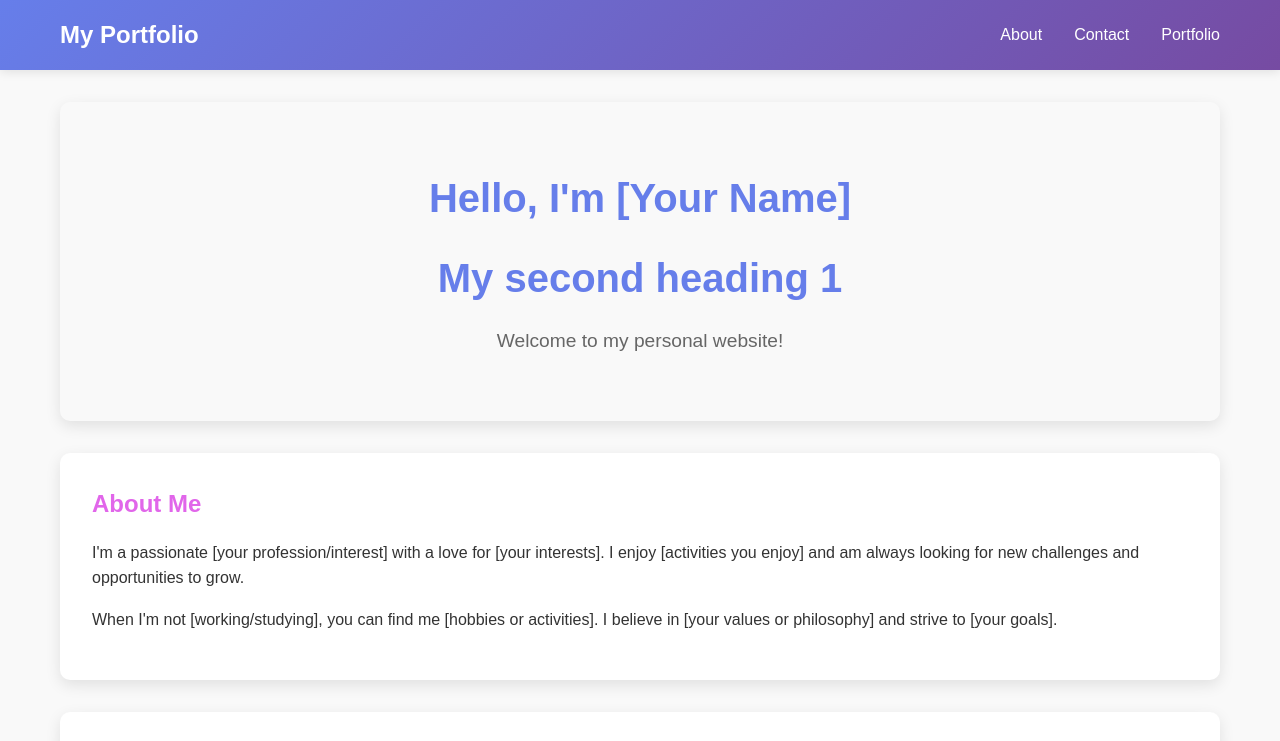
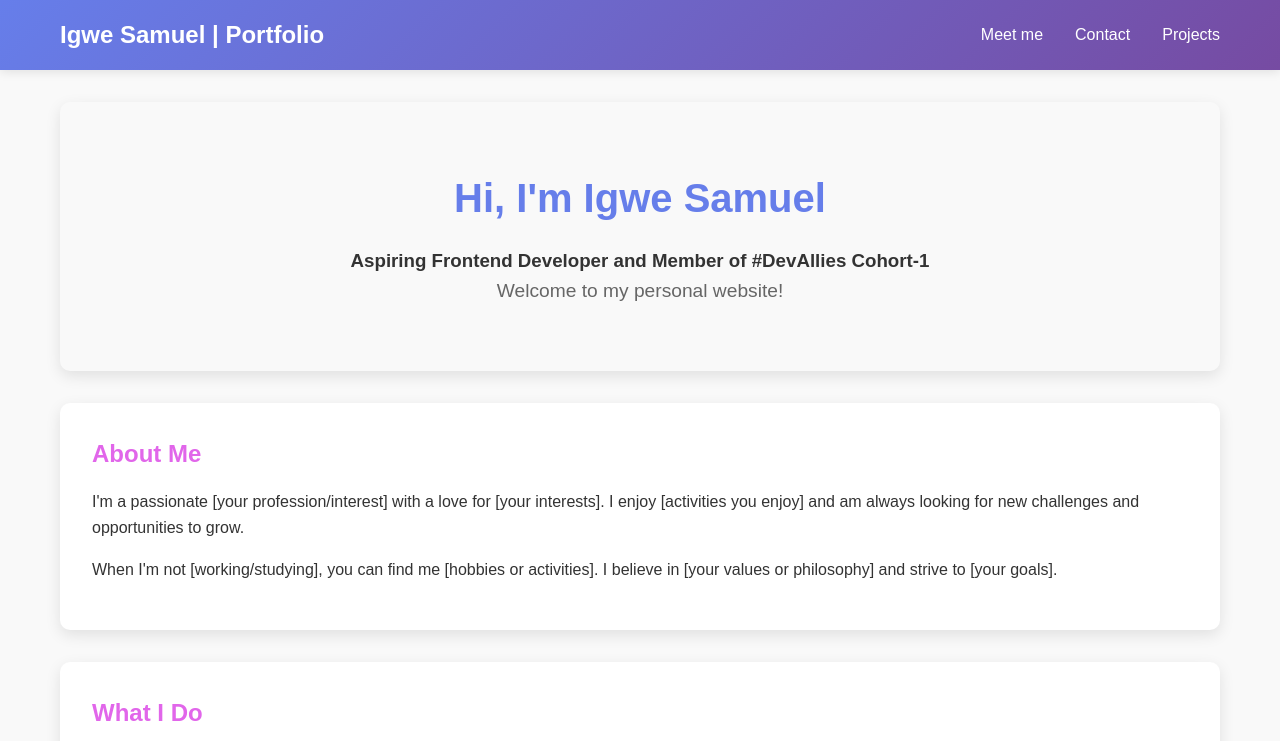
Before and after one commit to Sammie-dev1/Dev-Allies-_Wk-1, a plain HTML site: page first-website/index.html in a window 1280 px wide. Shown: the top 741 px of the page. Drawn offline with Linux system fonts and the light colour scheme.

Commit message:
Update index.html

```diff
--- a/first-website/index.html
+++ b/first-website/index.html
@@ -3,18 +3,18 @@
 <head>
     <meta charset="UTF-8">
     <meta name="viewport" content="width=device-width, initial-scale=1.0">
-    <title>My BEautiful Portfolio Website</title>
+    <title>Igwe Samuel - Portfolio</title>
     <link rel="stylesheet" href="style.css">
 
 </head>
 <body>
     <header>
         <nav class="container">
-            <div class="logo">My Portfolio</div>
+            <div class="logo">Igwe Samuel | Portfolio</div>
             <ul>
-                <li><a href="#about" >About</a></li>
+                <li><a href="#about" >Meet me</a></li>
                 <li><a href="#contact" >Contact</a></li>
-                <li><a href="#portfolio" >Portfolio</a></li>
+                <li><a href="#portfolio" >Projects</a></li>
             </ul>
         </nav>
 
@@ -25,8 +25,8 @@
         <!-- About Page -->
         <div id="about" class="page active">
             <div class="hero">
-                <h1>Hello, I'm [Your Name]</h1>
-                <h1>My second heading 1</h1>
+                <h1>Hi, I'm Igwe Samuel</h1>
+                <h3>Aspiring Frontend Developer and Member of #DevAllies Cohort-1</h3>
                 <p>Welcome to my personal website!</p>
 
 
```
